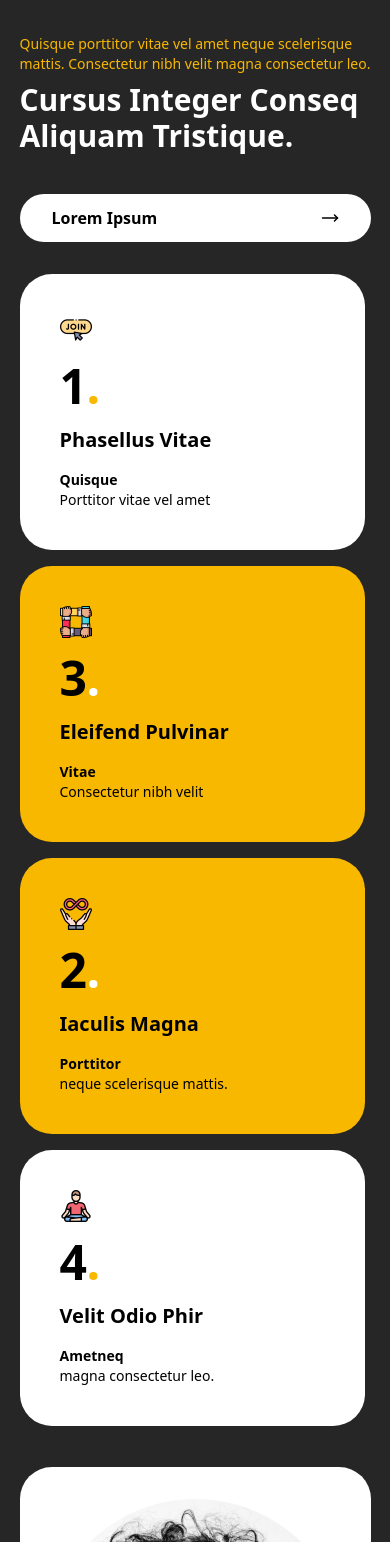
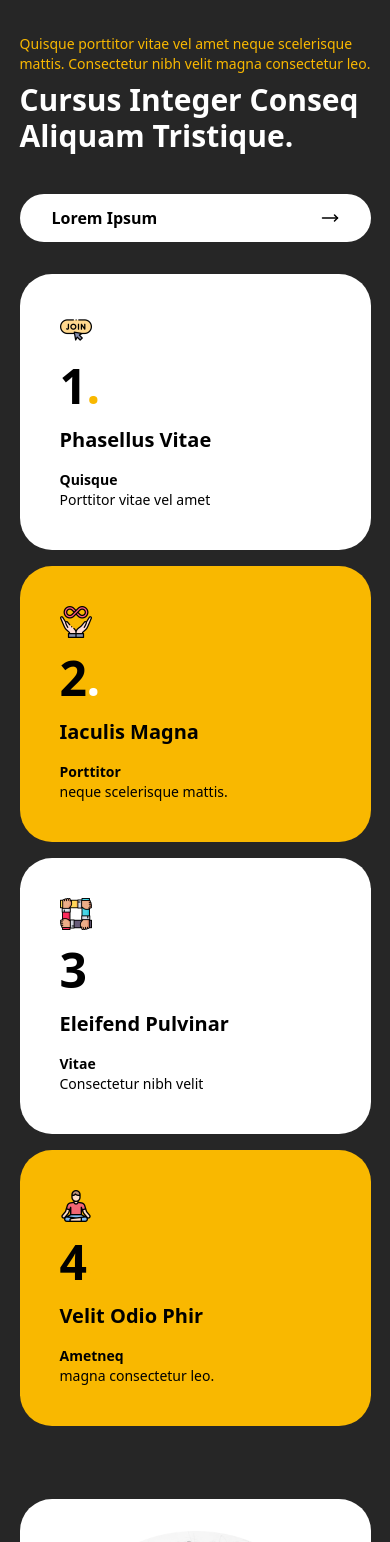
Before and after one commit to aimun-naharr/design-task, a React (Vite) app: page / in a window 390 px wide. Shown: the part 1145-2687 px from the top of the page. Built offline with nearby package versions, Linux system fonts and the light colour scheme.

Commit message:
update responsiveness

```diff
--- a/src/App.css
+++ b/src/App.css
@@ -18,9 +18,15 @@ img {
   height: 100%;
 }
 
-.custom-clip-path-md {
+/* .custom-clip-path-md {
   clip-path: polygon(0 20%, 100% 0, 100% 80%, 0% 100%);
-}
-.custom-clip-path-xs {
+} */
+.custom-clip-path {
   clip-path: polygon(0 6%, 100% 0, 100% 94%, 0% 100%);
 }
+
+@media (min-width: 768px) {
+  .custom-clip-path {
+    clip-path: polygon(0 10%, 100% 0, 100% 90%, 0% 100%);
+  }
+}
--- a/src/components/home/Services.jsx
+++ b/src/components/home/Services.jsx
@@ -4,15 +4,16 @@ import { MoveRight } from "lucide-react";
 import { cn } from "../../lib/utils";
 import Thought from "./Thought";
 
-const ServiceCard = ({ service, i }) => {
+const ServiceCard = ({ service, i, isPrimary = true }) => {
   return (
     <div
       key={service.title}
       className={cn(
-        "flex flex-col gap-4 p-10 rounded-4xl max-w-[345px] w-full mt-0",
+        "flex flex-col gap-4 p-10 rounded-4xl md:max-w-[325px]  w-full mt-0",
         {
-          "bg-white": i === 0 || i === 3,
-          "bg-orange": i === 1 || i === 2,
+          "bg-white": isPrimary,
+          "bg-orange": !isPrimary,
+          "mb-8  lg:mb-0": i === 3,
         }
       )}
     >
@@ -68,11 +69,11 @@ export default function Services() {
   ];
   return (
     <section className="  relative  ">
-      <div className="pt-[10rem] py-[30rem]  md:pt-[20rem] md:py-[30rem] bg-dark  md:custom-clip-path-md custom-clip-path-xs">
-        <div className="container">
-          <div className="flex flex-col md:flex-row items-center justify-center  md:justify-between gap-8">
+      <div className="pt-[10rem] py-[30rem]  md:pt-[20rem] md:py-[30rem] bg-dark  custom-clip-path">
+        <div className="container  w-full">
+          <div className="flex flex-col md:flex-row items-center justify-center  md:justify-between gap-8 md:gap-0 w-full ">
             {/* left */}
-            <div className="max-w-[550px] flex flex-col gap-2">
+            <div className="max-w-[550px] flex flex-col gap-2 w-full">
               <p className="text-orange text-sm font-light">
                 Quisque porttitor vitae vel amet neque scelerisque mattis.
                 Consectetur nibh velit magna consectetur leo.{" "}
@@ -90,15 +91,21 @@ export default function Services() {
               </Button>
             </div>
             {/* right */}
-            <div className="flex flex-col sm:flex-row md:gap-10 gap-4 w-full">
-              <div className="flex flex-col md:gap-10 gap-4">
-                <ServiceCard service={services[0]} i={0} />
-                <ServiceCard service={services[2]} i={2} />
+            <div className="sm:flex flex-wrap md:flex-nowrap md:flex-row lg:gap-10 sm:gap-6 gap-4 w-full   lg:justify-end hidden">
+              <div className="flex flex-col lg:gap-10 sm:gap-6 gap-4 w-full md:w-auto">
+                <ServiceCard service={services[0]} i={0} isPrimary={true} />
+                <ServiceCard service={services[2]} i={2} isPrimary={false} />
               </div>
-              <div className="flex flex-col md:gap-10 gap-4 md:mt-20 mt-0">
-                <ServiceCard service={services[1]} i={1} />
-                <ServiceCard service={services[3]} i={3} />
+              <div className="flex md:flex-col flex-col-reverse lg:gap-10 sm:gap-6 gap-4 md:mt-20 mt-0 w-full md:w-auto">
+                <ServiceCard service={services[1]} i={1} isPrimary={false} />
+                <ServiceCard service={services[3]} i={3} isPrimary={true} />
               </div>
+            </div>
+            <div className="sm:hidden flex flex-col gap-4 w-full">
+              <ServiceCard service={services[0]} i={0} isPrimary={true} />
+              <ServiceCard service={services[1]} i={1} isPrimary={false} />
+              <ServiceCard service={services[2]} i={2} isPrimary={true} />
+              <ServiceCard service={services[3]} i={3} isPrimary={false} />
             </div>
           </div>
         </div>
--- a/src/components/home/Thought.jsx
+++ b/src/components/home/Thought.jsx
@@ -9,15 +9,15 @@ export default function Thought() {
         <img src={avatar} alt="avatar" className="object-cover" />
       </div>
       <div className="flex flex-col gap-6 flex-grow ">
-        <h3 className=" md:text-4xl text-2xl md:text-left text-center font-bold">
+        <h3 className=" md:text-4xl text-2xl sm:text-left text-center font-bold">
           What our customers thought?
         </h3>
         <div className="flex flex-col gap-4">
-          <p className=" md:text-xl text-sm font-light md:text-left text-center">
+          <p className=" md:text-xl text-sm font-light sm:text-left text-center">
             Euismod magna id purus eget nunc ligula suspendisse dui netus.
             Condimentum blandit rutrum at mauris enim pulvinar duis etiam duis.{" "}
           </p>
-          <h4 className=" font-semibold text-center md:text-left">
+          <h4 className=" font-semibold text-center sm:text-left">
             Holly Davidson
           </h4>
           <div className="flex gap-4 mt-2 items-center justify-center md:justify-start">
--- a/src/components/home/TopService.jsx
+++ b/src/components/home/TopService.jsx
@@ -14,7 +14,7 @@ export default function TopService() {
     "Vulputate et vulputate suspendisse",
   ];
   return (
-    <div className="bg-orange md:custom-clip-path-md custom-clip-path-xs md:py-[10rem] py-[12rem] relative  ">
+    <div className="bg-orange custom-clip-path md:pt-[10rem] md:pb-[20rem] py-[12rem] relative  ">
       <div className="container flex flex-col-reverse md:flex-row items-center justify-between px-2 md:px-20">
         {/* left */}
         <div className="flex flex-col gap-10">
--- a/src/components/layouts/Footer.jsx
+++ b/src/components/layouts/Footer.jsx
@@ -5,26 +5,27 @@ import { MoveRight } from "lucide-react";
 export default function Footer() {
   return (
     <footer className="bg-banana py-20">
-      <div className="container">
-        <div className="flex flex-col md:flex-row items-center justify-between">
-          <div className="text-4xl font-bold">
+      <div className="container flex flex-col gap-2">
+        <div className="flex flex-col md:flex-row items-center justify-between gap-4">
+          <div className="md:text-4xl text-3xl font-bold">
             <h2>Vulputate et pulvinar ethre</h2>
             <h2>Suspendisse tellus consectetur</h2>
           </div>
-          <div>
-            <Button className="w-56" icon={<MoveRight size={18} />}>
+          <div className="w-full md:w-auto">
+            <Button className="md:w-56 w-full" icon={<MoveRight size={18} />}>
               Lorem ipsum
             </Button>
           </div>
         </div>
+        <div className="w-full h-[1px] bg-banana " />
 
         {/* copyright */}
-        <div className="flex md:flex-row flex-col items-center justify-between py-10 text-sm">
+        <div className="flex md:flex-row flex-col md:items-center justify-between md:py-10 py-6 text-sm gap-2">
           <p className="text-dark  font-semibold">
             Copyright © 2022 Lorem ipsum
           </p>
           <div className="divide-x-2 divide-dark">
-            <a href="#" className="underline px-2">
+            <a href="#" className="underline pr-2">
               Privacy Policy
             </a>
             <a href="#" className="underline px-2">
--- a/src/views/home/index.jsx
+++ b/src/views/home/index.jsx
@@ -9,7 +9,7 @@ const HomePage = () => {
     <main className="">
       <Hero />
       <div className="relative">
-        <div className="absolute w-full h-[50rem] bg-orange top-2/3 -translate-y-1/2 left-0"></div>
+        <div className="absolute w-full h-[70rem] bg-orange top-1/2 -translate-y-1/2 left-0  "></div>
         <Services />
         <TopService />
       </div>
```
